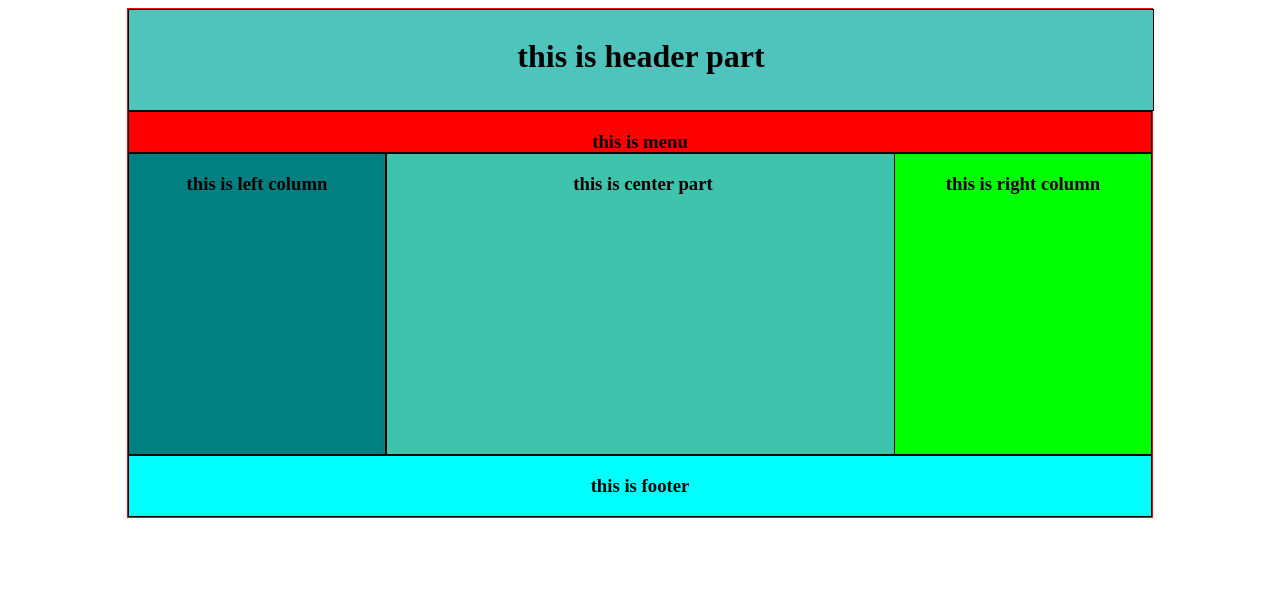
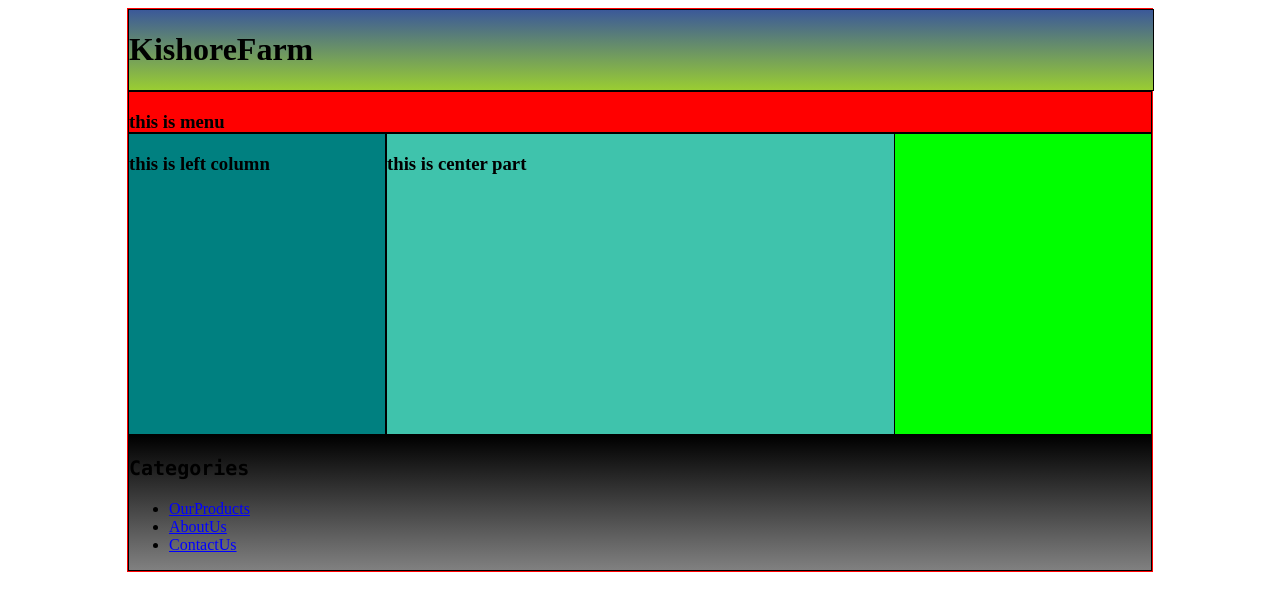
Before and after one commit to callrajjak/templatelearning, a PHP site: page / in a window 1280 px wide. Shown: the top 611 px of the page. Run offline with PHP 8.4, Linux system fonts and the light colour scheme.

Commit message:
Header and footer

```diff
--- a/index.php
+++ b/index.php
@@ -7,8 +7,10 @@
 <body>
 <div id="wrapper">
 <div id="header" class="borderSite">
-	<h1>	this is header part
+	<h1>
+	KishoreFarm
 	</h1>
+
 </div>
 <div id="menu" class="borderSite">
 	<h3>this is menu</h3>
@@ -20,11 +22,17 @@
 	<h3>this is center part</h3>
 </div>
 <div id="rightcol" class="borderSite">
-	<h3>this is right column</h3>
+	<h3> </h3>
 </div>
 <div id="footer" class="borderSite">
-	<h3>this is footer</h3>
-</div>
+	<h3 id="footerheader"> Categories </h3>
+	<ul>
+		<li>
+		<a href="" class="footerlinks"> OurProducts </a></li>
+		<li> <a href="" class="footerlinks"> AboutUs </a></li>
+		<li><a href="" class="footerlinks"> ContactUs </a></li>
+	</ul>
+	</div>
 </div>
 </body>
 </html>
--- a/style.css
+++ b/style.css
@@ -1,7 +1,7 @@
 .borderSite
 {
 	border: 1px solid black;
-	text-align: center;
+	/*text-align: center;*/
 }
 
 #wrapper
@@ -15,10 +15,12 @@
 #header
 {
 	width: 100%;
-	height: 100px;
-	background: #4fc4bc;
-	text-align: center;
-	line-height: 50px;
+	color:solid black;
+	/*height: 100px;*/
+	background: #3b5999;
+	background: linear-gradient(#3b5999,yellowgreen)
+	/*text-align: center;*/
+	/*line-height: 50px;*/
 }
 #menu
 {
@@ -52,6 +54,17 @@
 
 #footer
 {
-	height: 60px;
-	background: aqua;
+	background: linear-gradient(black,grey);
 }
+.footerlinks
+{
+	color: blue;
+	font:consolas 10px;
+	text-align:left;
+}
+#footerheader
+{
+	font-family: consolas;
+	font-size: 20px;
+	color: solid black;
+}
```
